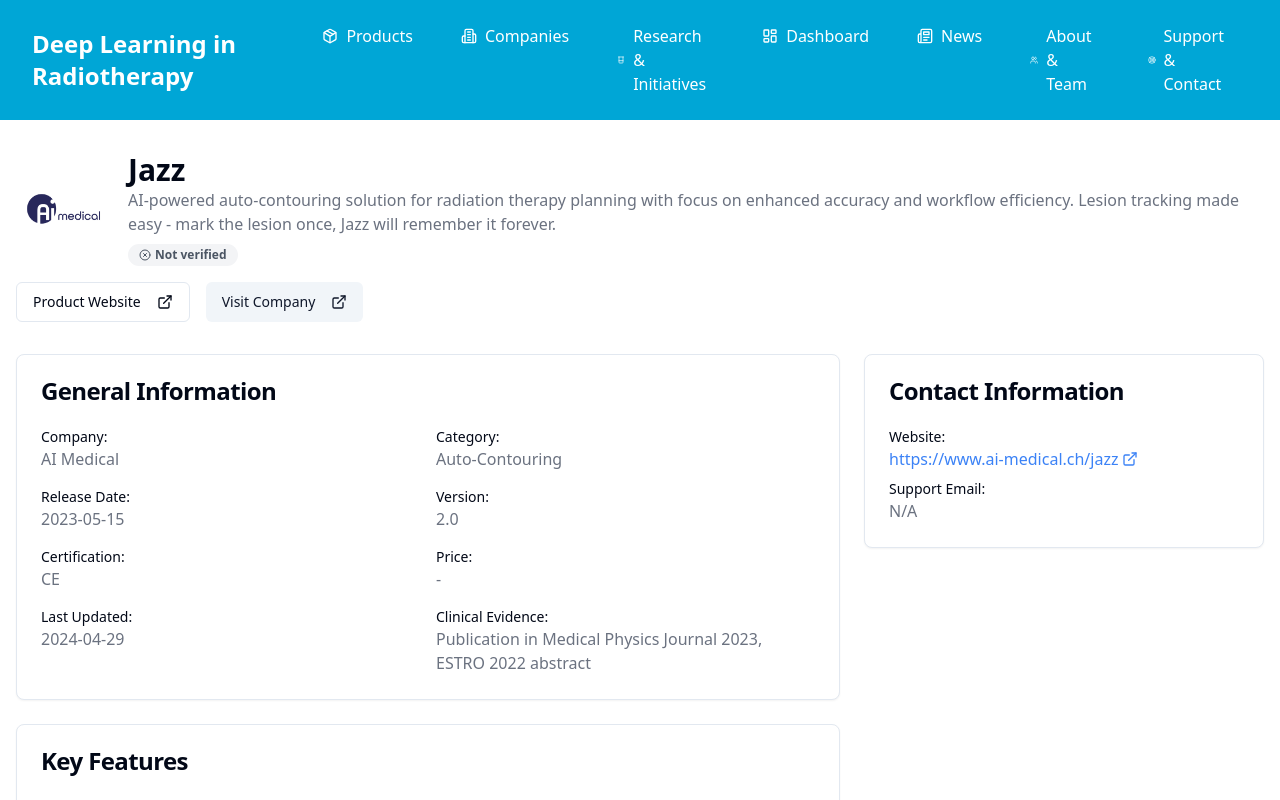
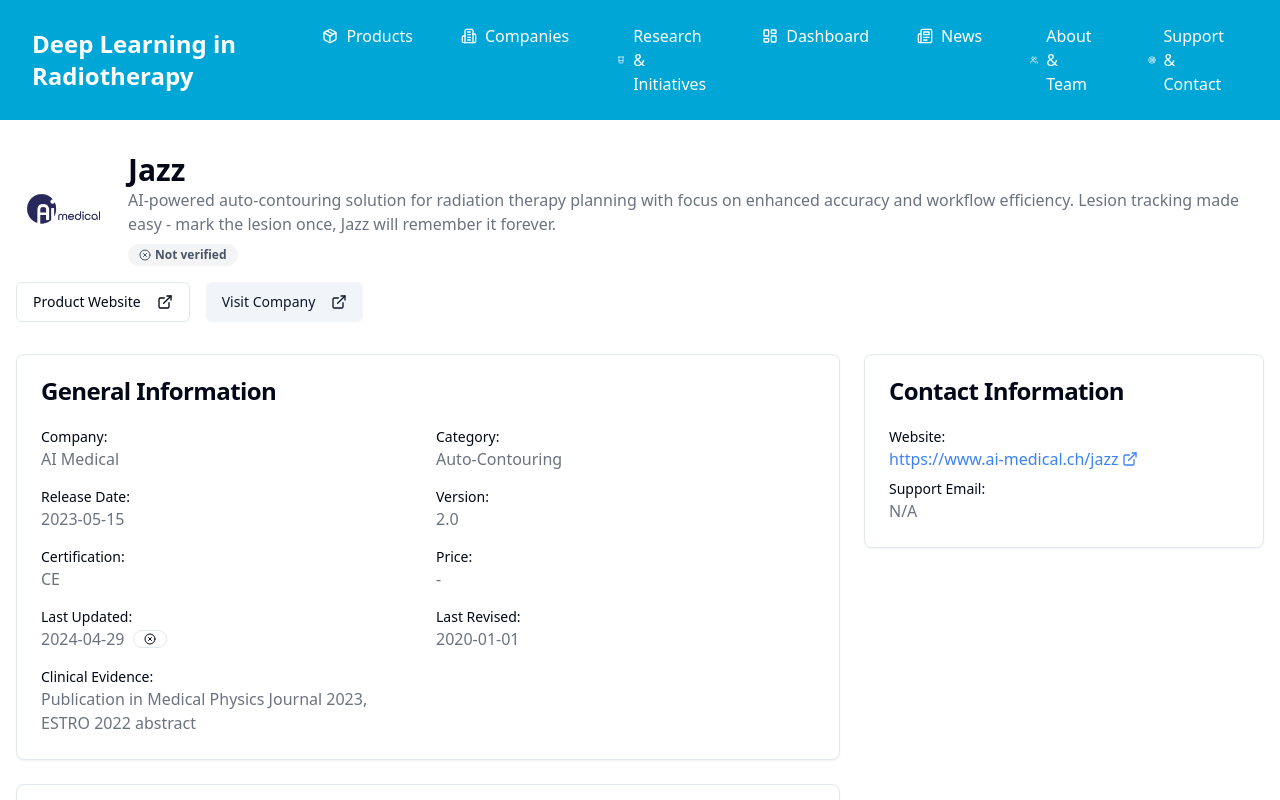
Before and after one commit to DLinRT-eu/website, a React (Vite) app: page /product/ai-medical-jazz in a window 1280 px wide. Shown: the top 800 px of the page. Built offline with nearby package versions, Linux system fonts and the light colour scheme.

Commit message:
Fix: Display verification status and last updated date
- Display a checkmark if the product was updated in the last 6 months.
- Display a cross if the product was not updated in the last 6 months.
- Set the last verified date to 2020-01-01 for all products.

```diff
--- a/src/components/product/GeneralInformationDetails.tsx
+++ b/src/components/product/GeneralInformationDetails.tsx
@@ -2,6 +2,8 @@
 import React from "react";
 import { Card, CardContent, CardHeader, CardTitle } from "@/components/ui/card";
 import { ProductDetails } from "@/types/productDetails";
+import { Badge } from "@/components/ui/badge";
+import { CheckCircle, XCircle } from "lucide-react";
 
 interface GeneralInformationProps {
   product: ProductDetails;
@@ -15,7 +17,25 @@ const formatField = (value: any): string => {
   return String(value);
 };
 
-const GeneralInformationDetails = ({ product }: GeneralInformationProps) => (
+// Check if update is recent (less than 6 months)
+const isRecentUpdate = (date: string | undefined): boolean => {
+  if (!date) return false;
+
+  const updateDate = new Date(date);
+  const sixMonthsAgo = new Date();
+  sixMonthsAgo.setMonth(sixMonthsAgo.getMonth() - 6);
+
+  return updateDate > sixMonthsAgo;
+};
+
+const GeneralInformationDetails = ({ product }: GeneralInformationProps) => {
+  // Set last revised date to 2020-01-01 if not specified
+  const lastRevised = "2020-01-01";
+
+  // Check if an update is recent (less than 6 months)
+  const hasRecentUpdate = product.lastUpdated ? isRecentUpdate(product.lastUpdated) : false;
+
+  return (
     <Card>
       <CardHeader>
         <CardTitle>General Information</CardTitle>
@@ -48,7 +68,23 @@ const GeneralInformationDetails = ({ product }: GeneralInformationProps) => (
           </div>
           <div>
             <p className="text-sm font-medium">Last Updated:</p>
+            <div className="flex items-center gap-2">
               <p className="text-gray-500">{formatField(product.lastUpdated)}</p>
+              <Badge
+                variant={hasRecentUpdate ? "success" : "outline"}
+                className="flex items-center gap-1"
+              >
+                {hasRecentUpdate ? (
+                  <CheckCircle className="h-3 w-3" />
+                ) : (
+                  <XCircle className="h-3 w-3" />
+                )}
+              </Badge>
+            </div>
+          </div>
+          <div>
+            <p className="text-sm font-medium">Last Revised:</p>
+            <p className="text-gray-500">{lastRevised}</p>
           </div>
           <div>
             <p className="text-sm font-medium">Clinical Evidence:</p>
@@ -58,5 +94,6 @@ const GeneralInformationDetails = ({ product }: GeneralInformationProps) => (
       </CardContent>
     </Card>
   );
+};
 
 export default GeneralInformationDetails;
```
Lines whose indentation alone changed are shown as unchanged.
